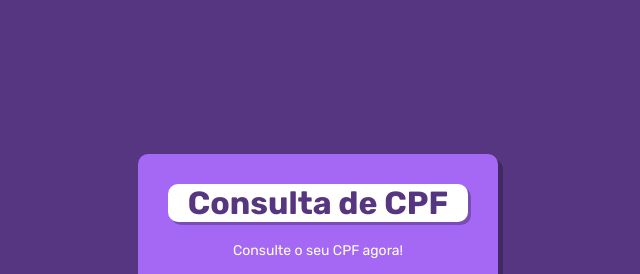
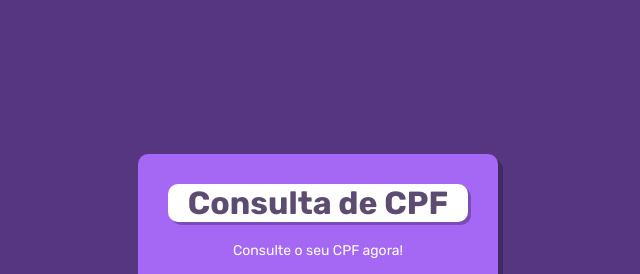
Before and after one commit to DevErnold/aula005, a plain HTML site: page index.html in a window 1280 px wide. Shown: the top 274 px of the page, without its empty margins (322-962 px from the left). Drawn offline with Linux system fonts and the light colour scheme.

Commit message:
atualizado

```diff
--- a/style/style.css
+++ b/style/style.css
@@ -10,7 +10,7 @@
 h1{
     background-color: white;
     box-shadow: 3px 3px rgba(55, 34, 80, 0.39);
-    color: rgb(86, 54, 128);
+    color: rgba(55, 34, 80, 0.808);
     border-radius: 10px;
 }
 
```
